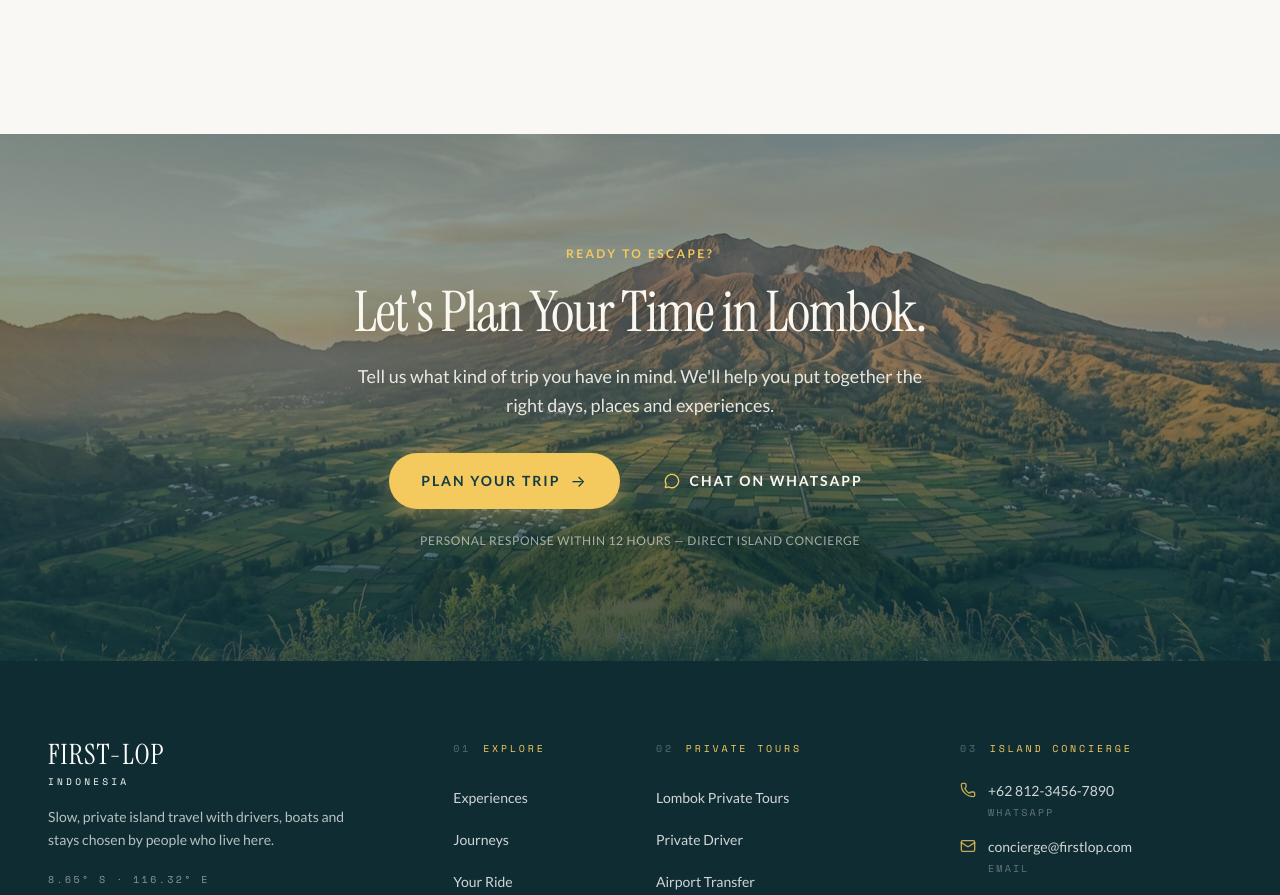
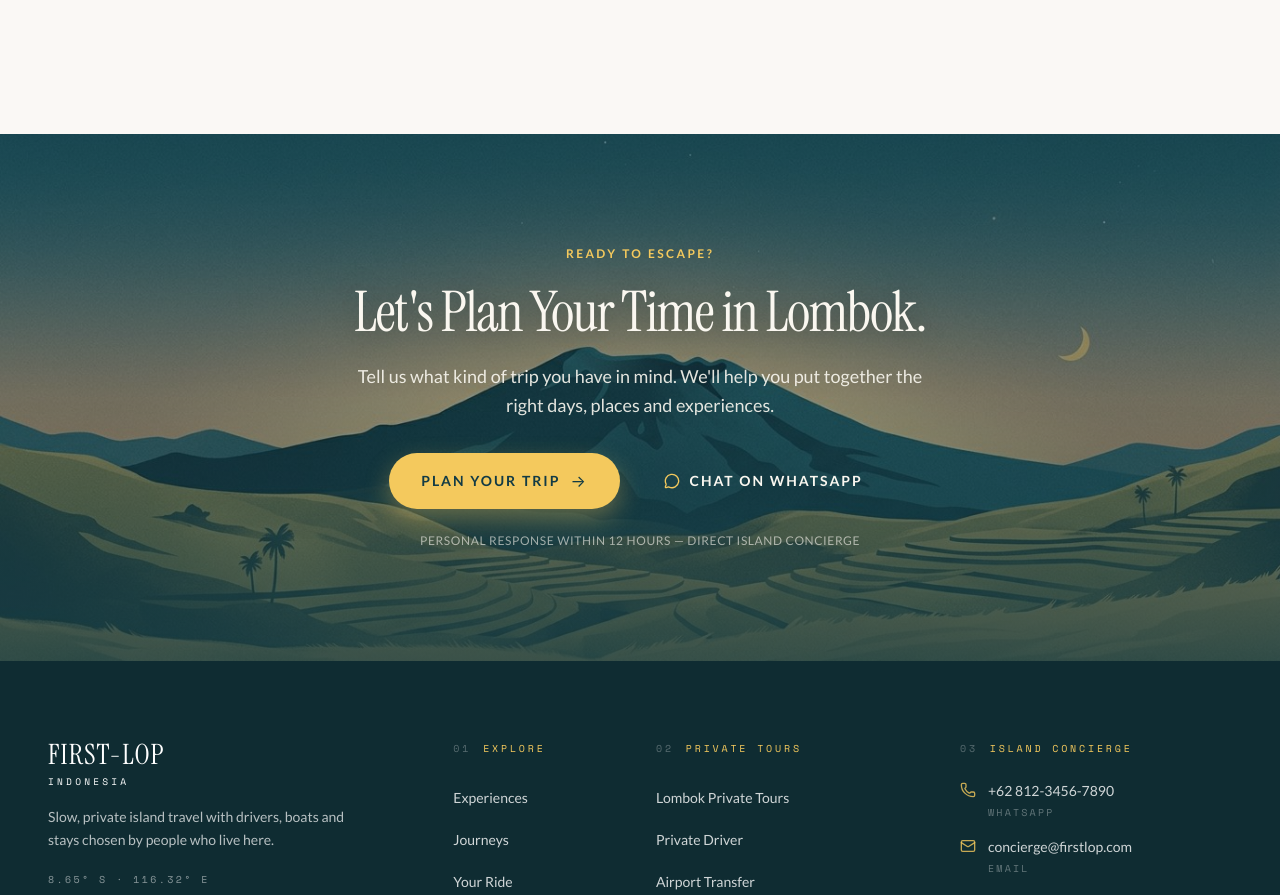
Before and after one commit to sapifysh/travelop, a React (Vite) app: page / in a window 1280 px wide. Shown: the part 7980-8875 px from the top of the page. Built offline with nearby package versions, Linux system fonts and the light colour scheme; a web font is replaced by a local one.

Commit message:
Final CTA: grainy dusk Rinjani illustration to match footer (#28)
Co-authored-by: Dimas Hidayat <dimashidayat259@gmail.com>

```diff
--- a/src/components/FinalCTA.tsx
+++ b/src/components/FinalCTA.tsx
@@ -1,7 +1,7 @@
 import { motion } from 'motion/react';
 import { ArrowRight, MessageCircle, Sparkles } from 'lucide-react';
 import { BRAND } from '../data/content';
-import ctaImage from '../assets/images/cta_rinjani_golden_hour.jpg';
+import ctaImage from '../assets/images/cta_rinjani_dusk.jpg';
 
 interface FinalCTAProps {
   onPlanTrip: () => void;
@@ -22,7 +22,7 @@ export default function FinalCTA({ onPlanTrip }: FinalCTAProps) {
         <img
           src={ctaImage}
           loading="lazy"
-          alt="Mount Rinjani at golden hour above the Sembalun valley, Lombok"
+          alt="Illustration of Mount Rinjani at dusk above the Sembalun hills, Lombok"
           className="w-full h-full object-cover object-center"
         />
         <div className="absolute inset-0 bg-gradient-to-t from-[#123B45]/80 via-[#123B45]/45 to-[#123B45]/50 pointer-events-none" />
```
Also changed, not shown: src/assets/images/cta_rinjani_dusk.jpg (added), src/assets/images/cta_rinjani_golden_hour.jpg (deleted).
